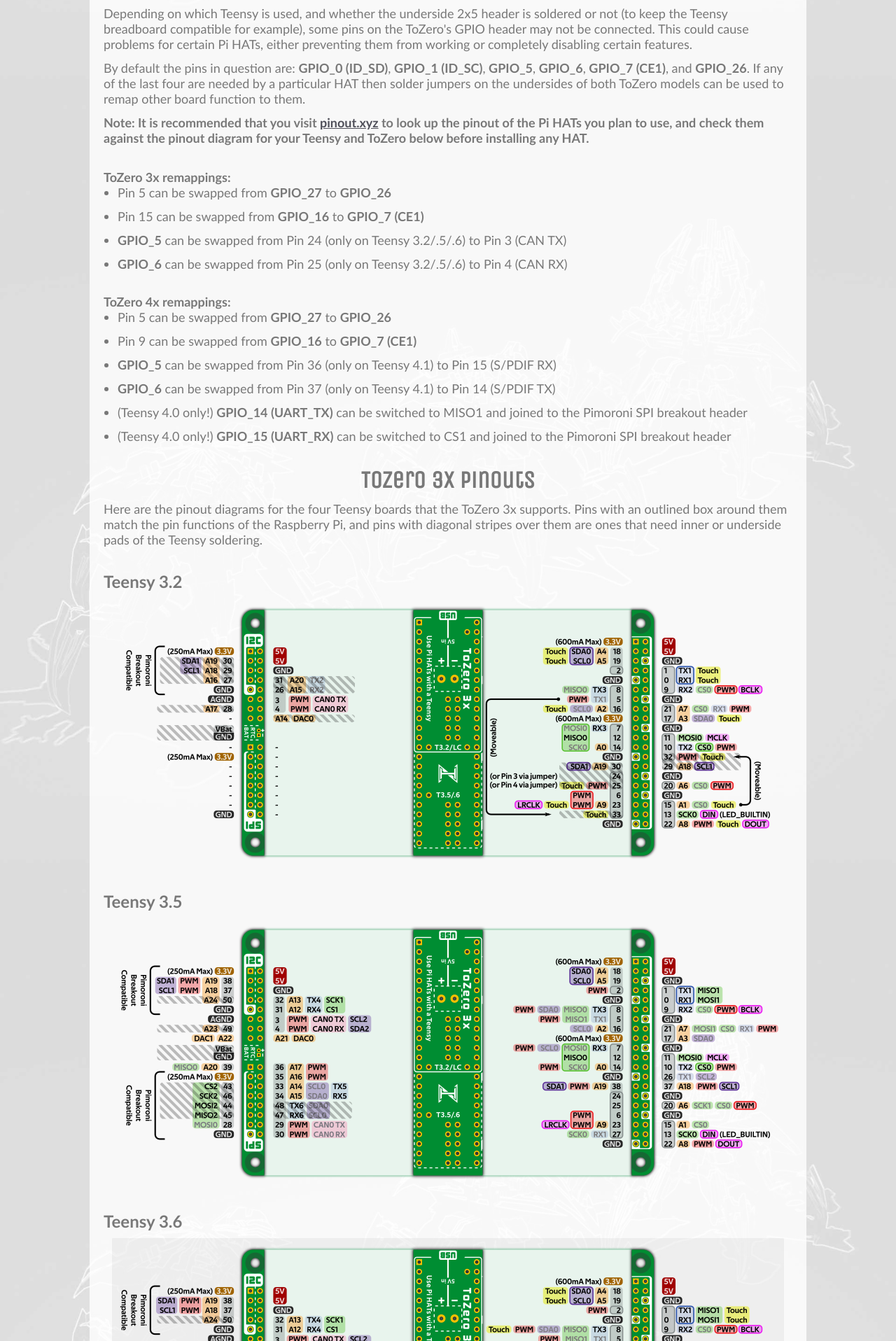
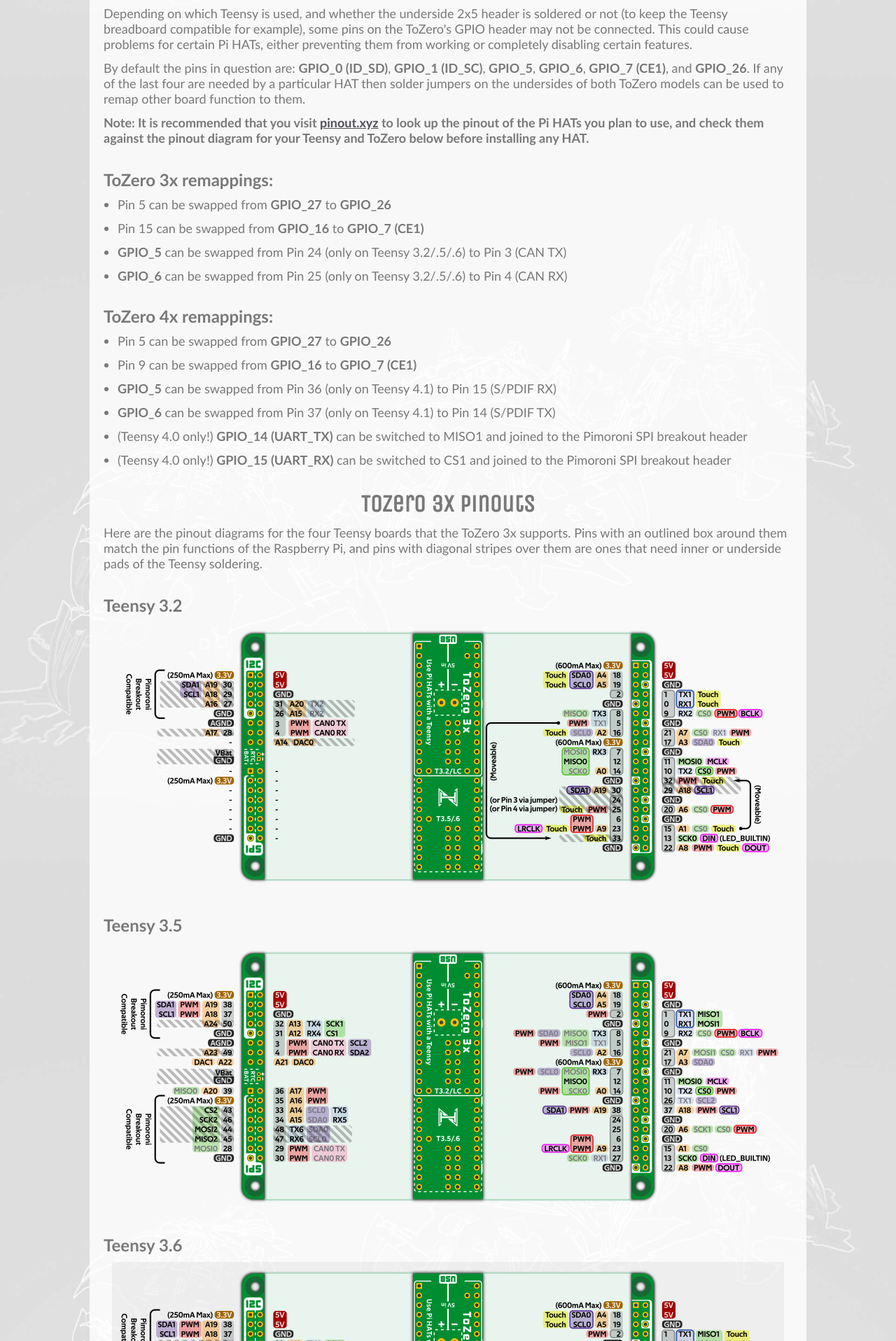
Before and after one commit to christophertmparrott/christophertmparrott.github.io, a Jekyll site: the page built from products/tozero/index.html, in a window 1280 px wide. Shown: the part 3215-5131 px from the top of the page at 70% size. Built offline with Jekyll 4.4.1, drawn with Linux system fonts in a browser that asks for light colours; some web fonts are replaced.

Commit message:
Style tweak 2

```diff
--- a/products/tozero/index.html
+++ b/products/tozero/index.html
@@ -74,7 +74,7 @@ description: An overview of the ToZero adapter boards
 				<p><b>Note: It is recommended that you visit <a href="pinout.xyz" target="_blank">pinout.xyz</a> to look up the pinout of the Pi HATs you plan to use, and check them against the pinout diagram for your Teensy and ToZero below before installing any HAT.</b></p>
 				<br />
 
-				<h4>ToZero 3x remappings:</h4>
+				<h3>ToZero 3x remappings:</h3>
 				<ul>
 					<li>Pin 5 can be swapped from <b>GPIO_27</b> to <b>GPIO_26</b></li>
 					<li>Pin 15 can be swapped from <b>GPIO_16</b> to <b>GPIO_7 (CE1)</b></li>
@@ -82,7 +82,7 @@ description: An overview of the ToZero adapter boards
 					<li><b>GPIO_6</b> can be swapped from Pin 25 (only on Teensy 3.2/.5/.6) to Pin 4 (CAN RX)</li>
 				</ul>
 
-				<h4>ToZero 4x remappings:</h4>
+				<h3>ToZero 4x remappings:</h3>
 				<ul>
 					<li>Pin 5 can be swapped from <b>GPIO_27</b> to <b>GPIO_26</b></li>
 					<li>Pin 9 can be swapped from <b>GPIO_16</b> to <b>GPIO_7 (CE1)</b></li>
```
